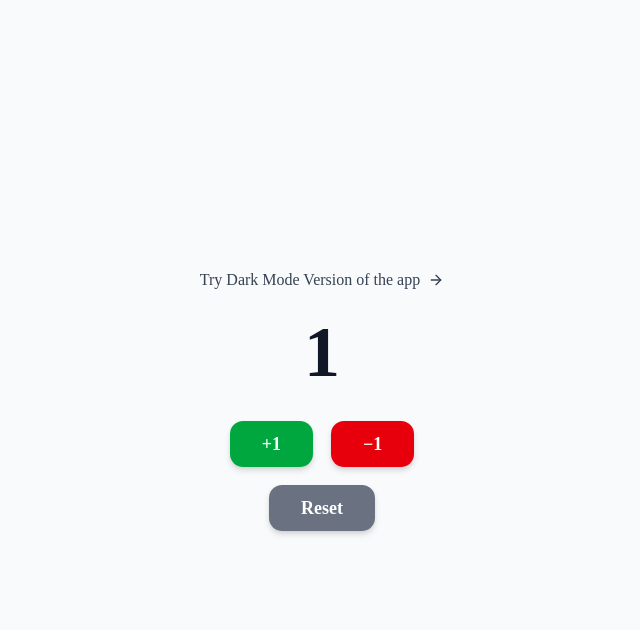
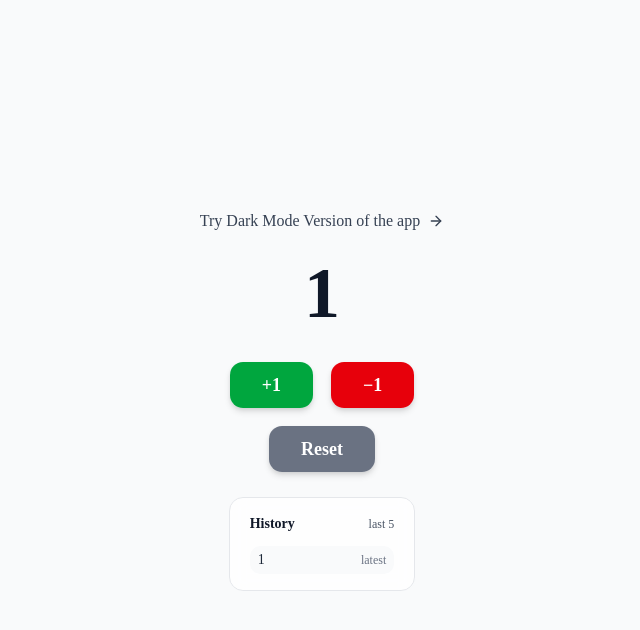
Before and after one commit to PamuletiE/hello-next-v01, a Next.js app: page / in a window 1280 px wide. Both pictures are taken after a click on the button "+1". Shown: the top 630 px of the page, without its empty margins (318-958 px from the left). Built offline with nearby package versions, Linux system fonts and the light colour scheme.

Commit message:
Added history log

```diff
--- a/app/page.tsx
+++ b/app/page.tsx
@@ -11,6 +11,7 @@ export default function CounterPage() {
   const [bump, setBump] = useState<"up" | "down" | null>(null)
   const [animKey, setAnimKey] = useState(0)
   const [message, setMessage] = useState<string | null>(null)
+  const [history, setHistory] = useState<number[]>([])
   const prevCountRef = useRef(0)
 
   const increment = () => setCount((prev) => prev + 1)
@@ -18,6 +19,7 @@ export default function CounterPage() {
   const reset = () => {
     setCount(0)
     setMessage(null)
+    setHistory([])
   }
 
   useEffect(() => {
@@ -26,6 +28,7 @@ export default function CounterPage() {
 
     setBump(count > prev ? "up" : "down")
     setAnimKey((k) => k + 1)
+    setHistory((h) => [count, ...h].slice(0, 5))
 
     if (count >= 5 && prev < 5) {
       setMessage("Nice! Keep going")
@@ -103,6 +106,37 @@ export default function CounterPage() {
             </Button>
           )}
         </div>
+
+        <section className="w-full max-w-sm rounded-xl border border-gray-200 dark:border-gray-800 bg-white/80 dark:bg-gray-900/40 backdrop-blur px-5 py-4">
+          <div className="flex items-baseline justify-between">
+            <h2 className="text-sm font-semibold text-gray-900 dark:text-gray-100">
+              History
+            </h2>
+            <span className="text-xs text-gray-600 dark:text-gray-400">
+              last 5
+            </span>
+          </div>
+
+          {history.length === 0 ? (
+            <p className="mt-3 text-sm text-gray-600 dark:text-gray-400">
+              No history yet.
+            </p>
+          ) : (
+            <ol className="mt-3 space-y-1 text-sm">
+              {history.map((v, i) => (
+                <li
+                  key={`${v}-${i}`}
+                  className="flex items-center justify-between rounded-lg px-2 py-1 text-gray-800 dark:text-gray-200 bg-gray-50 dark:bg-gray-900"
+                >
+                  <span className="tabular-nums font-medium">{v}</span>
+                  <span className="text-xs text-gray-500 dark:text-gray-400">
+                    {i === 0 ? "latest" : `#${i + 1}`}
+                  </span>
+                </li>
+              ))}
+            </ol>
+          )}
+        </section>
       </div>
     </main>
   )
```
